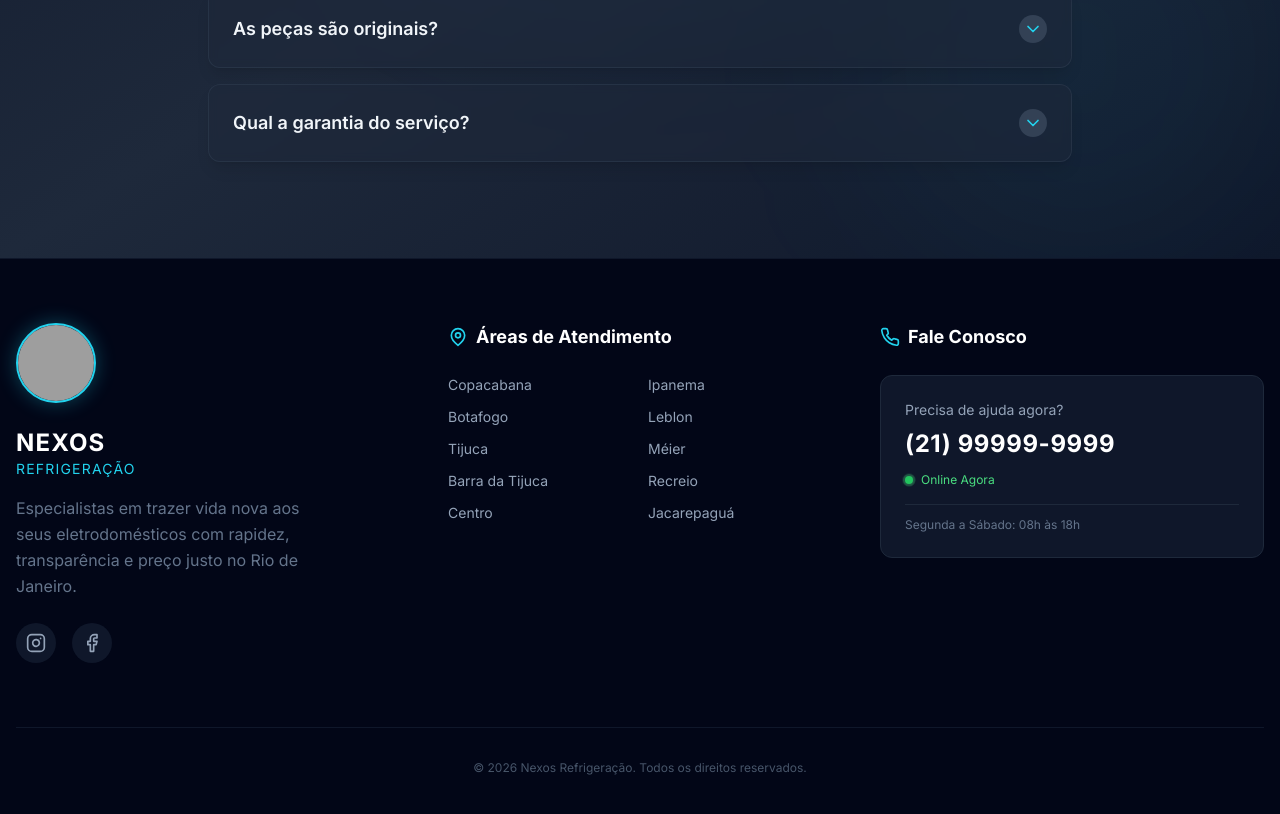
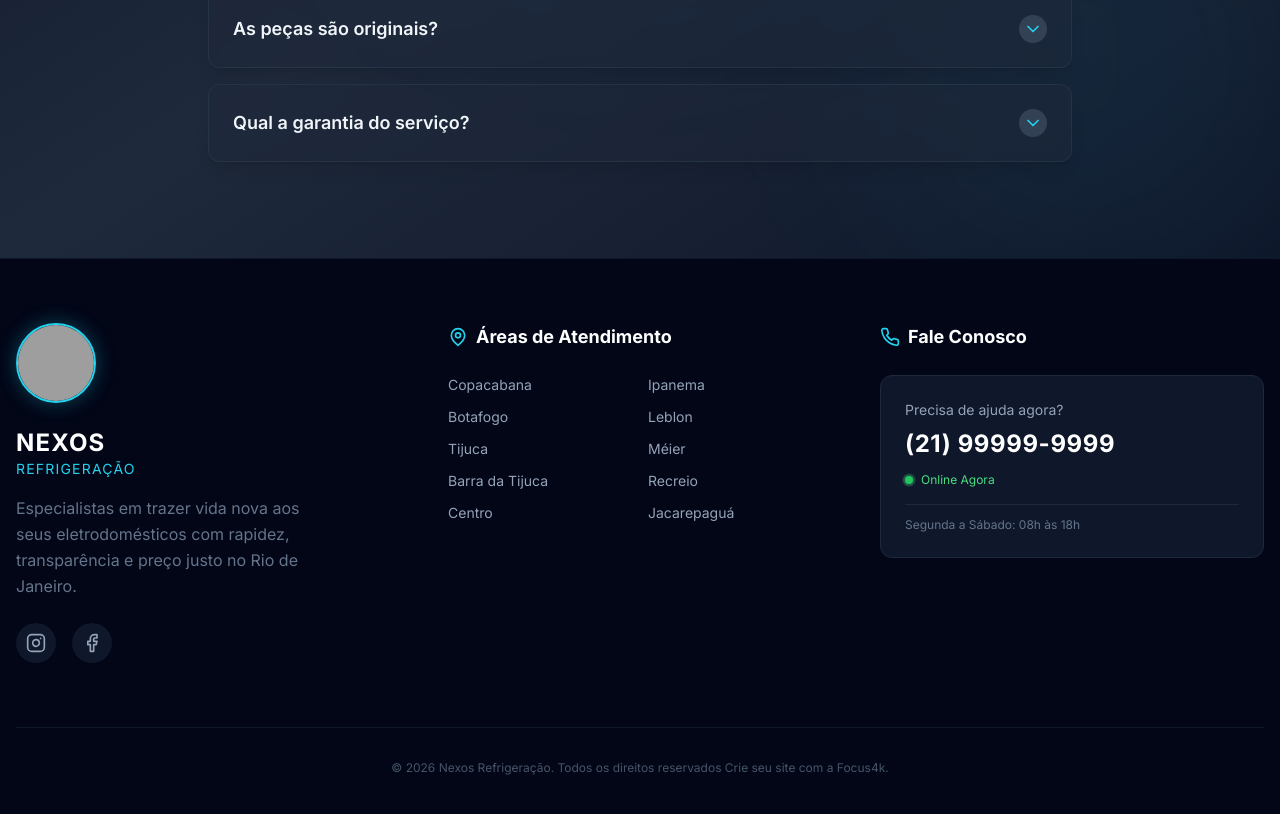
Before and after one commit to jhonpikolts/jhon, a React (Vite) app: page / in a window 1280 px wide. Shown: the part 2815-3629 px from the top of the page. Built offline with nearby package versions, Linux system fonts and the light colour scheme; grey boxes are pictures that could not be loaded.

Commit message:
Update FAQFooter.tsx

```diff
--- a/components/FAQFooter.tsx
+++ b/components/FAQFooter.tsx
@@ -147,7 +147,8 @@ const FAQFooter: React.FC = () => {
           </div>
 
           <div className="border-t border-slate-900 mt-16 pt-8 text-center text-xs text-slate-600">
-            <p>&copy; {new Date().getFullYear()} Nexos Refrigeração. Todos os direitos reservados.</p>
+            <p>&copy; {new Date().getFullYear()} Nexos Refrigeração. Todos os direitos reservados
+              Crie seu site com a Focus4k.</p>
           </div>
         </div>
       </footer>
```
